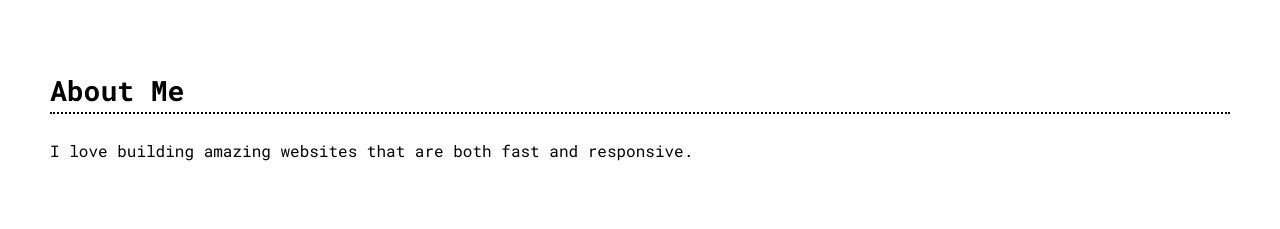
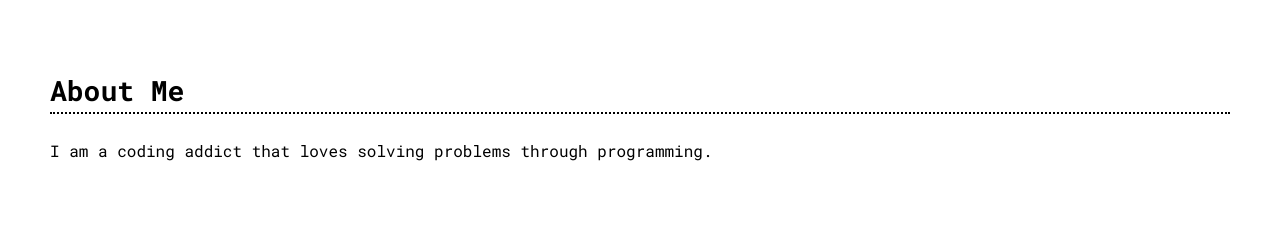
Before and after one commit to parbots/parkerbotsford.com, a Next.js app: page / in a window 1280 px wide. Shown: the part 780-1009 px from the top of the page. Built offline with nearby package versions, Linux system fonts and the light colour scheme.

Commit message:
Change about me text

```diff
--- a/components/AboutSection/AboutSection.js
+++ b/components/AboutSection/AboutSection.js
@@ -8,8 +8,8 @@ const AboutSection = () => {
         <section className={styles.aboutSection}>
             <InfoBox title='About Me'>
                 <p>
-                    I love building amazing websites that are both fast and
-                    responsive.
+                    I am a coding addict that loves solving problems through
+                    programming.
                 </p>
             </InfoBox>
             <InfoBox title='Skills'>
```
